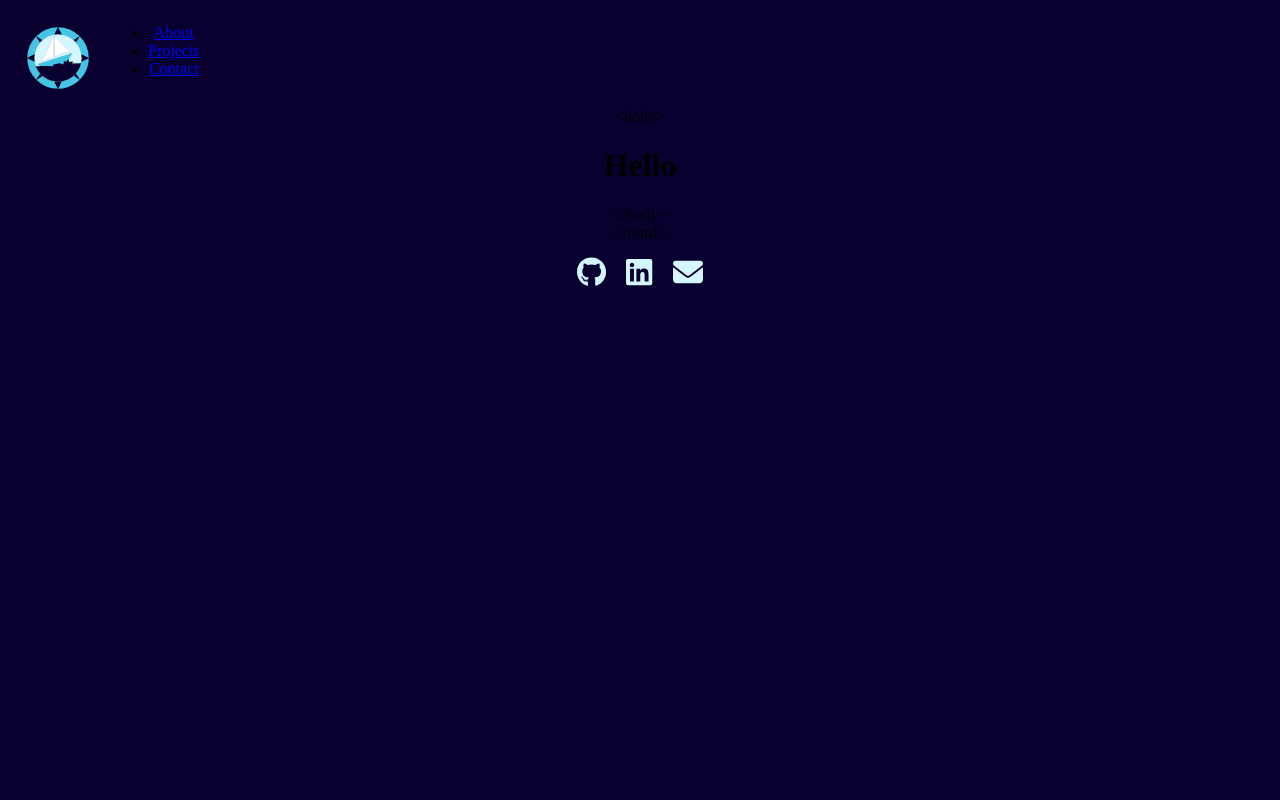
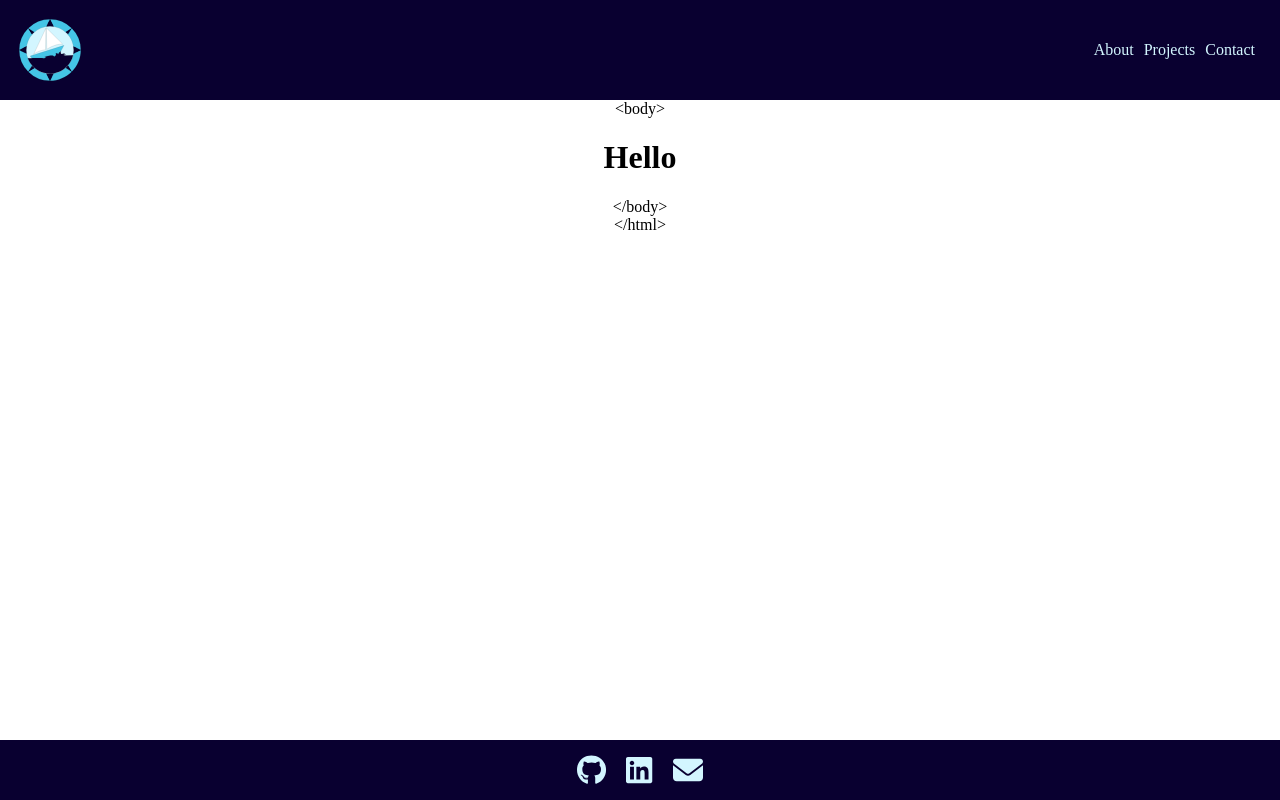
Before and after one commit to frye/react-portfolio, a React (Create React App) app: page / in a window 1280 px wide. Built offline with nearby package versions, Linux system fonts and the light colour scheme.

Commit message:
Nav bar and footer in place.

```diff
--- a/src/components/Footer/index.scss
+++ b/src/components/Footer/index.scss
@@ -1,7 +1,9 @@
 .footer-container {
+  position: absolute;
   background: var(--theme-bg);
   width: 100%;
   height: 60px;
+  bottom: 0;
 
   ul {
     display: flex;
--- a/src/components/Home/index.scss
+++ b/src/components/Home/index.scss
@@ -0,0 +1,4 @@
+.App-container {
+  background-color: white;
+  color: white;
+}
--- a/src/components/NavBar/index.scss
+++ b/src/components/NavBar/index.scss
@@ -4,6 +4,8 @@
   width: 100%;
   height: 100px;
   z-index: 3;
+  justify-content: space-between;
+  align-items: center;
 
   .logo {
     display: block;
@@ -16,4 +18,26 @@
       height: 80px;
     }
   }
+
+  ul {
+    display: flex;
+    list-style: none;
+    text-decoration: none;
+    padding: 20px;
+
+    li {
+      margin: 5px;
+      color: var(--theme-font-color);
+
+      a{
+        color: var(--theme-font-color);
+
+        &:hover {
+          color: var(--theme-highlight-color);
+        }
+      }
+    }
+
+
+  }
 }
--- a/src/index.scss
+++ b/src/index.scss
@@ -5,6 +5,10 @@
     --theme-font-family: 'Noto Sans', sans-serif;
 }
 
-html {
-  background-color: var(--theme-bg);
+body {
+  margin: 0;
 }
+
+a {
+  text-decoration: none;
+}
```
